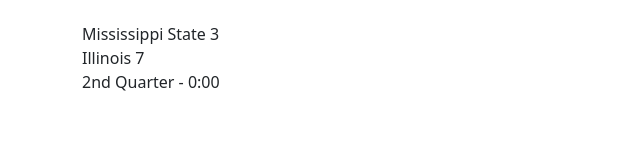
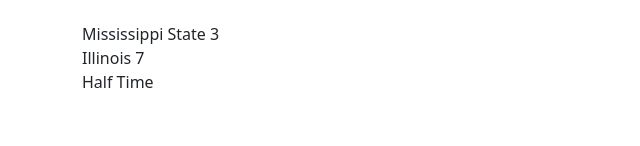
Before and after one commit to osu5nc/underboys-ui, an Angular app: page / in a window 1280 px wide. Shown: the part 154-300 px from the top of the page, without its empty margins (0-640 px from the left). Built offline with nearby package versions, Linux system fonts and the light colour scheme.

Commit message:
Update cfb-game.component.html

```diff
--- a/src/app/cfb-game/cfb-game.component.html
+++ b/src/app/cfb-game/cfb-game.component.html
@@ -6,6 +6,11 @@
         {{game.homeTeam.name}} {{game.homeTeam.score}}
     </div>
     <div class="row">
-        {{game.time.quarter}} Quarter - {{game.time.remainingTime}}
+        <ng-container *ngIf="game.time.remainingTime === '0:00'; else gameActive">
+            Half Time
+        </ng-container>
+        <ng-template #gameActive>
+            {{game.time.quarter}} Quarter - {{game.time.remainingTime}}
+        </ng-template>
     </div>
 </div>
```
